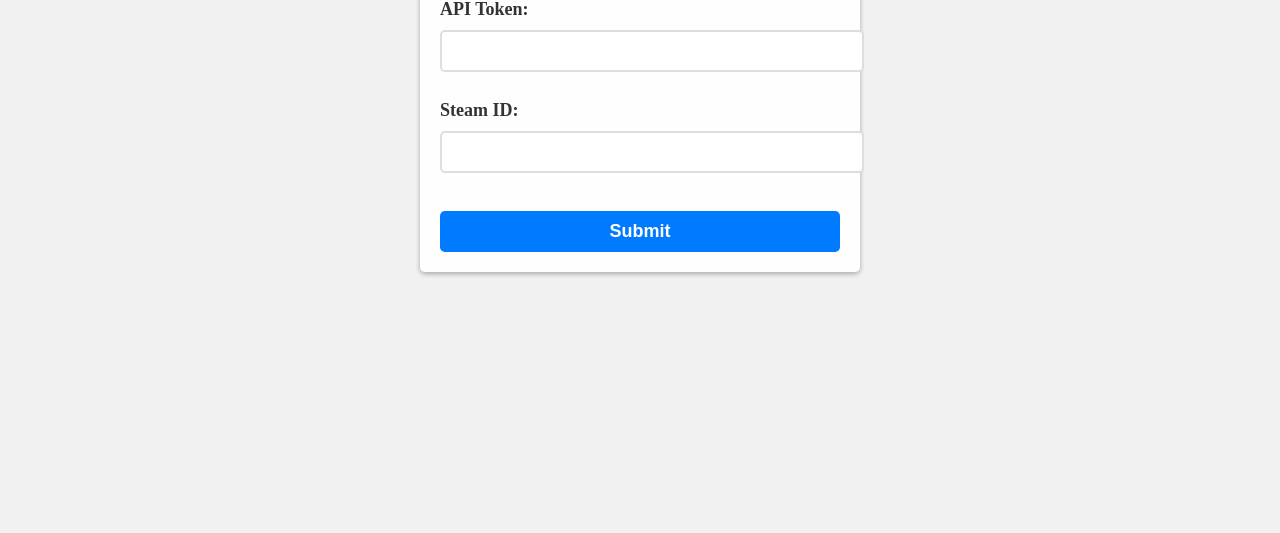
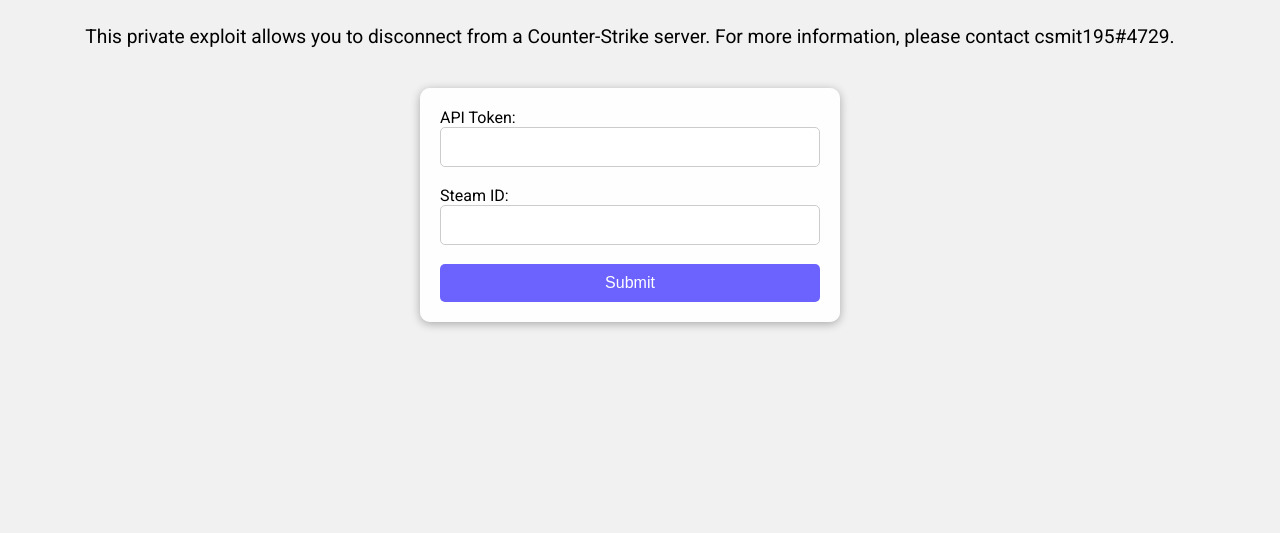
Before and after one commit to csmit195/csgo-server-disconnect-webui, a plain HTML site: page index.html in a window 1280 px wide. Shown: the part 283-816 px from the top of the page. Drawn offline with Linux system fonts and the light colour scheme.

Commit message:
style update

```diff
--- a/index.html
+++ b/index.html
@@ -5,10 +5,15 @@
     <meta charset="UTF-8">
     <title>Disconnect from Counter-Strike Server</title>
 
+    <link href="https://fonts.googleapis.com/css?family=Roboto&display=swap" rel="stylesheet">
     <link rel="stylesheet" href="style.css">
 </head>
 
 <body>
+    <div id="page-container">
+        <h1 id="page-title">Disconnect from Counter-Strike Server</h1>
+        <p id="page-message">This private exploit allows you to disconnect from a Counter-Strike server. For more information, please contact csmit195#4729.</p>
+
         <form id="disconnect-form">
             <label for="api-token-field">API Token:</label>
             <input type="password" id="api-token-field" name="api-token">
@@ -18,6 +23,7 @@
             <br>
             <button type="submit">Submit</button>
         </form>
+    </div>
 
     <script src="script.js"></script>
 </body>
--- a/style.css
+++ b/style.css
@@ -1,66 +1,78 @@
-/* Center the form on the page */
+/* Body */
 body {
-    background-color: #f1f1f1; /* Set the background color for the page */
+    font-family: 'Roboto', sans-serif;
+    background-color: #f1f1f1;
+    margin: 0;
+}
+
+/* Page container */
+#page-container {
     display: flex;
+    flex-direction: column;
     justify-content: center;
     align-items: center;
     height: 100vh;
+    padding-right: 20px;
 }
 
-  form {
-    background-color: rgba(255, 255, 255, 0.9); /* Set a white and slightly transparent background for the form */
-    padding: 20px;
-    border-radius: 5px;
-    box-shadow: 0px 2px 5px rgba(0, 0, 0, 0.3); /* Add a shadow to the form */
-    max-width: 400px; /* Limit the form width */
-    width: 100%;
+/* Page title */
+#page-title {
+    font-size: 2.5rem;
+    font-weight: bold;
+    text-align: center;
+    margin-bottom: 20px;
 }
 
-  /* Style the form fields */
-  label,
-  input[type="password"],
-  input[type="text"] {
-    margin-bottom: 10px;
-    font-size: 18px;
-    font-weight: bold;
-    display: block;
+/* Page message */
+#page-message {
+    font-size: 1.2rem;
+    text-align: center;
+    margin-bottom: 40px;
 }
 
+/* Form */
+form {
+    display: flex;
+    flex-direction: column;
+    justify-content: center;
+    align-items: flex-start;
+    background-color: rgba(255, 255, 255, 0.9);
+    padding: 20px;
+    border-radius: 10px;
+    box-shadow: 0px 2px 10px rgba(0, 0, 0, 0.3);
+    width: 380px
+}
+
+/* Input fields */
 label {
-    color: #333;
+    font-size: 1rem;
+    margin-bottom: 0px ;
 }
 
 input[type="password"],
 input[type="text"] {
+    border: 1px solid #CCC;
+    font-size: 1rem;
     padding: 10px;
-    border: 2px solid #ddd;
     border-radius: 5px;
-    font-size: 16px;
-    color: #333;
-    outline: none;
-    width: 100%; /* Make the width of the input field full */
+    margin-bottom: px;
+    width: 100%;
+    box-sizing: border-box;
 }
 
-  input[type="password"]:focus,
-  input[type="text"]:focus {
-    border-color: #007bff;
-  }
-
-  /* Style the submit button */
+/* Submit button */
 button[type="submit"] {
-    background-color: #007bff;
-    color: white;
+    font-size: 1rem;
     padding: 10px 20px;
+    border-radius: 5px;
+    width: 100%;
     border: none;
-    border-radius: 5px;
-    font-size: 18px;
-    font-weight: bold;
+    background-color: #6C63FF;
+    color: #FFF;
     cursor: pointer;
-    transition: background-color 0.2s ease-in-out;
-    width: 100%;
-    margin-top: 10px;
+    transition: all 0.2s ease-in-out;
 }
 
 button[type="submit"]:hover {
-    background-color: #0062cc;
+    background-color: #8C86FF;
 }
```
Lines whose indentation alone changed are shown as unchanged.
